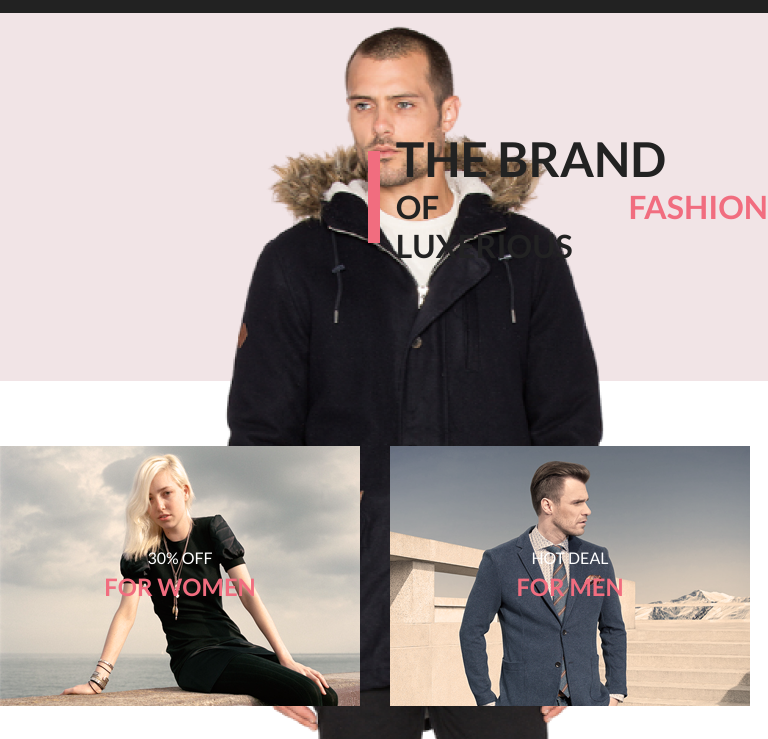
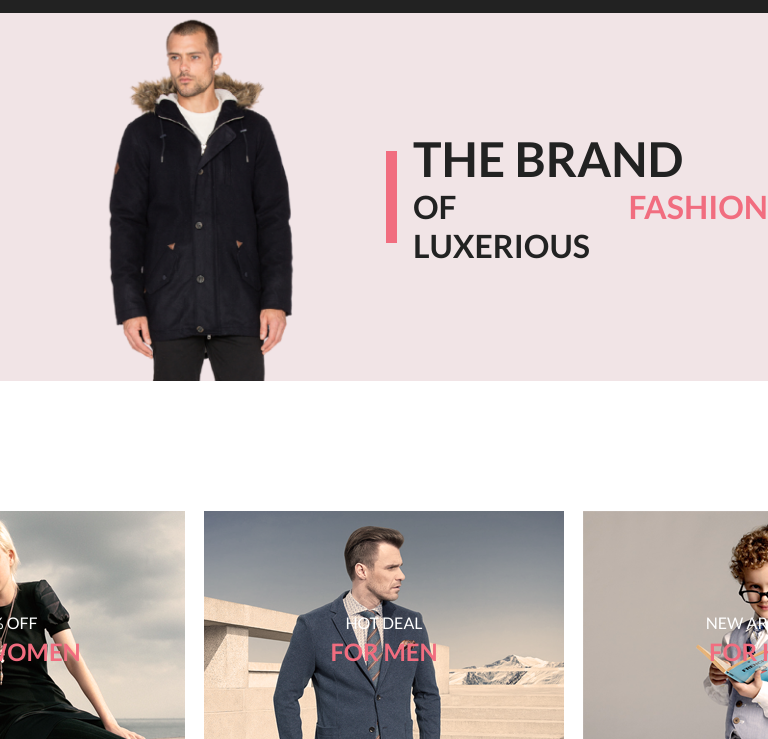
Before and after one commit to oleg-mng/html_css_7_, a plain HTML site: page index.html in a window 768 px wide. Shown: the part 61-800 px from the top of the page. Drawn offline with Linux system fonts and the light colour scheme.

Commit message:
added changes

```diff
--- a/style.css
+++ b/style.css
@@ -322,9 +322,38 @@
     }
 
     .content_upper_photo {
-        max-width: 368px;
-        max-height: 368px;
+        height: 100%;
+        display: flex;
+        flex-wrap: nowrap;
+        flex-direction: row;
+        justify-content: center;
+        align-items: stretch;
+
     }
+
+    .content_middle_1 {
+        margin-top: 65px;
+        margin-bottom: 19px;
+        width: 100%;
+        display: grid;
+        grid-template-columns: 19px 1fr 19px 1fr 19px 1fr 19px;
+        gap: 0px;
+
+
+    }
+
+    .content_middle_1_1 {
+        grid-column: 2/3;
+    }
+
+    .content_middle_1_2 {
+        grid-column: 4/5;
+    }
+
+    .content_middle_1_3 {
+        grid-column: 6/7;
+    }
+
 
     .content_middle {
         display: flex;
```
